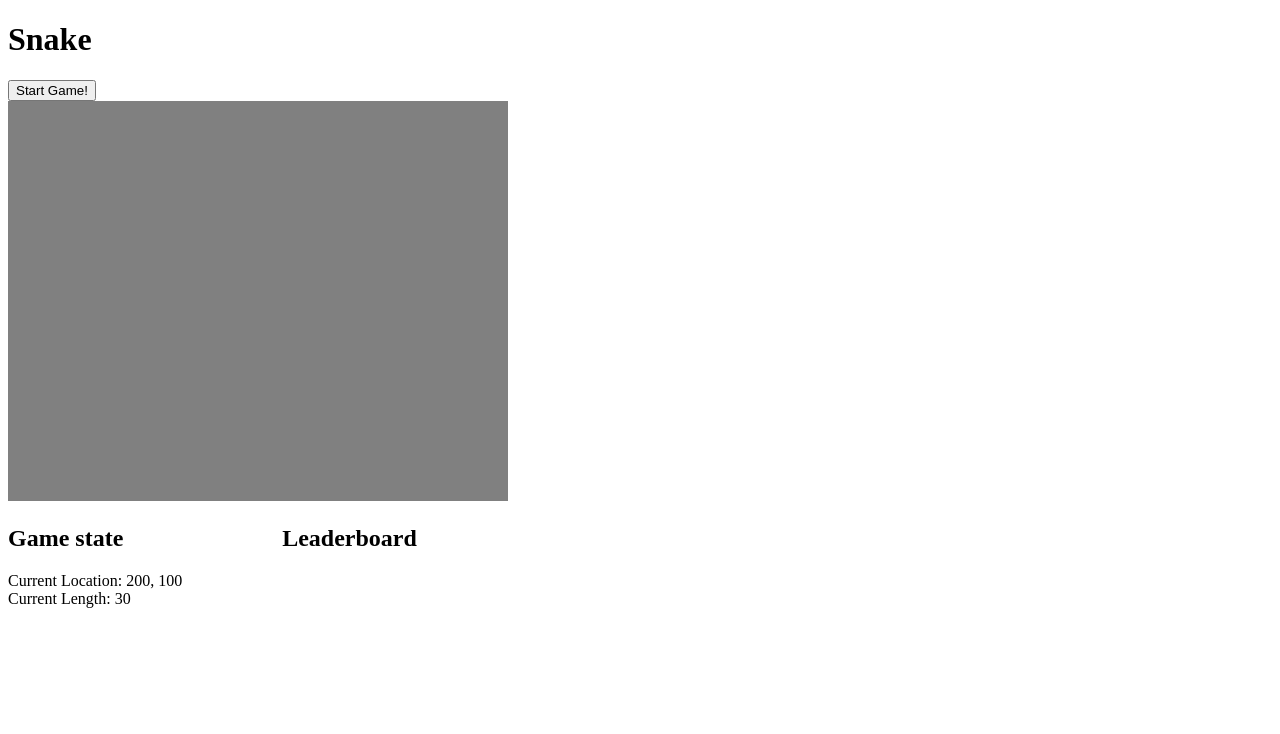
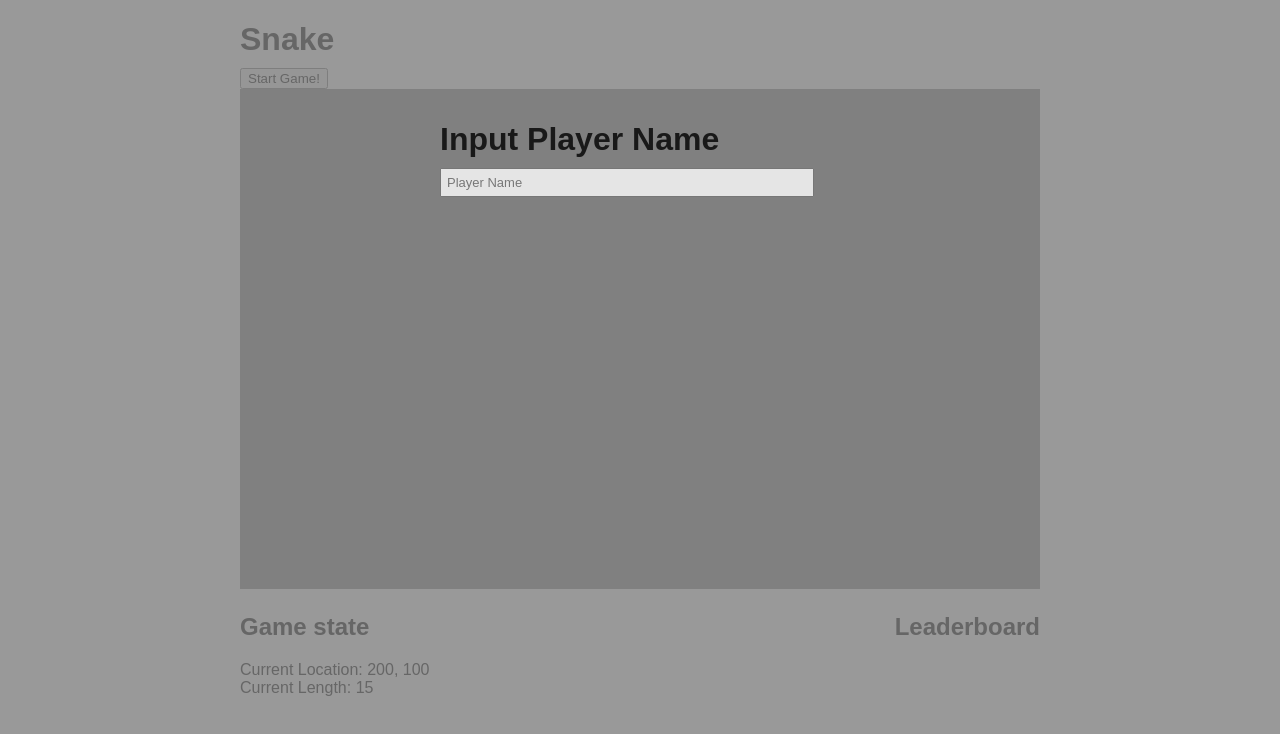
Before and after one commit to kweng2/HR-MVP, a website: page client/index.html in a window 1280 px wide. Drawn offline with Linux system fonts and the light colour scheme; no server answers.

Commit message:
added style

```diff
--- a/client/app.js
+++ b/client/app.js
@@ -1,6 +1,8 @@
 var Snake = angular.module('Snake', []);
 
 Snake.controller('gameCtrl', function ($scope, $window, $interval, $http) {
+  $scope.playerName = $window.playerName;
+  console.log($scope.playerName);
   // initialize the controller
   var getUsers = function ($http, $scope) {
     return $http({
@@ -65,7 +67,7 @@ Snake.controller('gameCtrl', function ($scope, $window, $interval, $http) {
   // initialize game
   $scope.gameState = init();
   $scope.startGame = function () {
-    $scope.showTHIS = !$scope.showThis;
+    console.log($window.playerName);
     // initialize the game
     $scope.gameState = init();
 
@@ -120,6 +122,14 @@ Snake.controller('gameCtrl', function ($scope, $window, $interval, $http) {
       $scope.canvasCtx.fillRect(x, y, w, h);
     }
     $scope.canvasCtx.fillRect($scope.gameState.food.x, $scope.gameState.food.y, w, h);
-
   };
 });
+
+Snake.controller('inputNameCtrl', function ($scope, $window) {
+  $scope.showInput = true;
+  $scope.submitPlayerName = function () {
+    // console.log($scope.playerName);
+    $scope.showInput = false;
+    $window.playerName = $scope.playerName;
+  };
+});
--- a/client/index.html
+++ b/client/index.html
@@ -1,5 +1,5 @@
 <!DOCTYPE html>
-<html ng-app='Snake'>
+<html>
   <head>
     <meta charset="utf-8" />
     <title>Snake!</title>
@@ -7,25 +7,36 @@
     <script src="lib/angular.min.js"></script>
     <script src="snake.js"></script>
     <script src="app.js"></script>
+    <link rel="stylesheet" type="text/css" href="style/style.css" title="Default stylesheet"/>
   </head>
-  <body>
-    <!-- <div ng-show="inputPlayerName" ng-controller="inputNameCtrl" class="inputName"><h1>stuffffff</h1></div> -->
+  <body ng-app='Snake'>
+    <div id="container">
+      <div class="gameBoard" ng-controller="gameCtrl" >
         <h1>Snake</h1>
-    <div class="gameBoard" ng-controller="gameCtrl" ng-view>
+        <span class="thisPlayer"><h1>{{playerName}}</h1></span>
         <button ng-click="startGame()">Start Game!</button>
         <div ng-keypress="changeDirection()">
           <canvas width={{gameState.gameWindow.width}} height={{gameState.gameWindow.height}} style="background-color:gray;" id="board" ></canvas>
         </div>
-      <div style="float:left;">
+        <div style="float:left; width:220px">
           <h2>Game state</h2>
           Current Location: {{gameState.head.x}}, {{gameState.head.y}}<br>
           Current Length: {{gameState.body.length}}
         </div>
-      <div style="float:left; margin-left:100px">
+        <div style="float:right; margin-left:100px;">
           <h2>Leaderboard</h2>
-        <!-- <ul> -->
             <li ng-repeat="player in allPlayers | orderBy: '-highScore'">{{player.name}}: {{player.highScore}}</li>
-        <!-- </ul> -->
+        </div>
+      </div>
+
+      <!-- player username input field -->
+      <div class="cover" ng-show="showInput" ng-controller="inputNameCtrl">
+        <div class="inputName">
+          <h1>Input Player Name</h1>
+          <form ng-submit="submitPlayerName()" class="inputField">
+            <input type="text" placeholder="Player Name" ng-model="playerName">
+          </form>
+        </div>
       </div>
     </div>
   </body>
--- a/client/snake.js
+++ b/client/snake.js
@@ -103,8 +103,8 @@ var init = function () {
   // declare game variables
   var gameState = {
     speed: 50,
-    stepSize: 5,
-    startingLength: 30,
+    stepSize: 10,
+    startingLength: 15,
     head: {
       x: 200,
       y: 100,
@@ -115,8 +115,8 @@ var init = function () {
       y: 200
     },
     gameWindow: {
-      width: 500,
-      height: 400
+      width: 800,
+      height: 500
     },
     needFood: false
   };
--- /dev/null
+++ b/client/style/style.css
@@ -0,0 +1,58 @@
+body {
+  margin-top: 10px;
+  font-family: arial, sans-serif;
+}
+
+h1 {
+  margin-bottom: 10px;
+}
+
+.cover {
+  display: block;
+  position: absolute;
+  z-index: 9;
+  top: 0;
+  left: 0;
+  width: 100%;
+  height: 100%;
+  background-color: gray;
+  opacity: 0.8;
+}
+
+.inputName {
+  display: block;
+  position: relative;
+  z-index: 10;
+  /*left: 70px;*/
+  top: 100px;
+  width: 400px;
+  height: 100px;
+  margin-left:auto;
+  margin-right:auto;
+}
+
+.thisPlayer {
+  display: inline-block;
+  float: right;
+}
+
+#container {
+  margin-left: auto;
+  margin-right: auto;
+  width: 800px;
+}
+
+.gameBoard {
+  display: block;
+  width: 800px;
+  margin-left: auto;
+  margin-right: auto;
+}
+
+form input[type=text], form input[type=password] {
+  width: 360px;
+  display: block;
+  font-size: 13px;
+  padding: 5px;
+  margin-bottom: 5px;
+}
```
Lines whose indentation alone changed are shown as unchanged.
